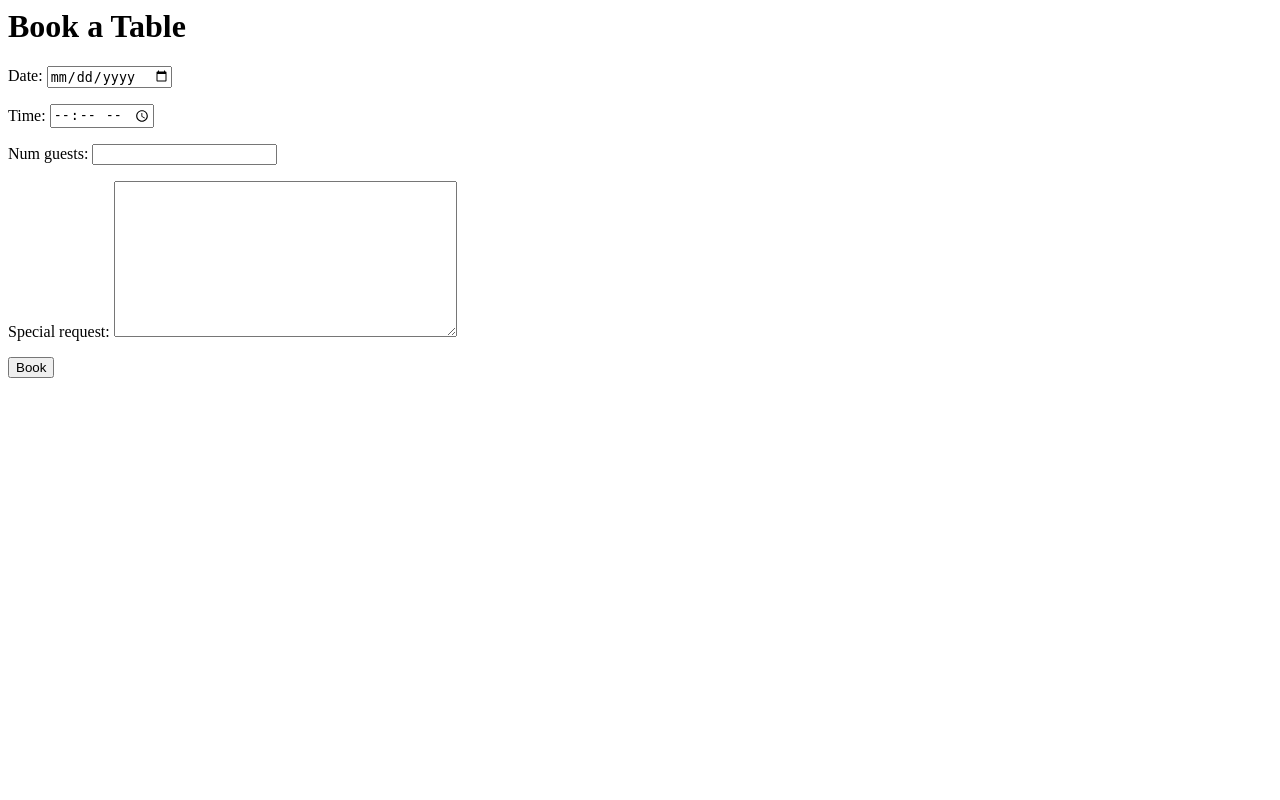
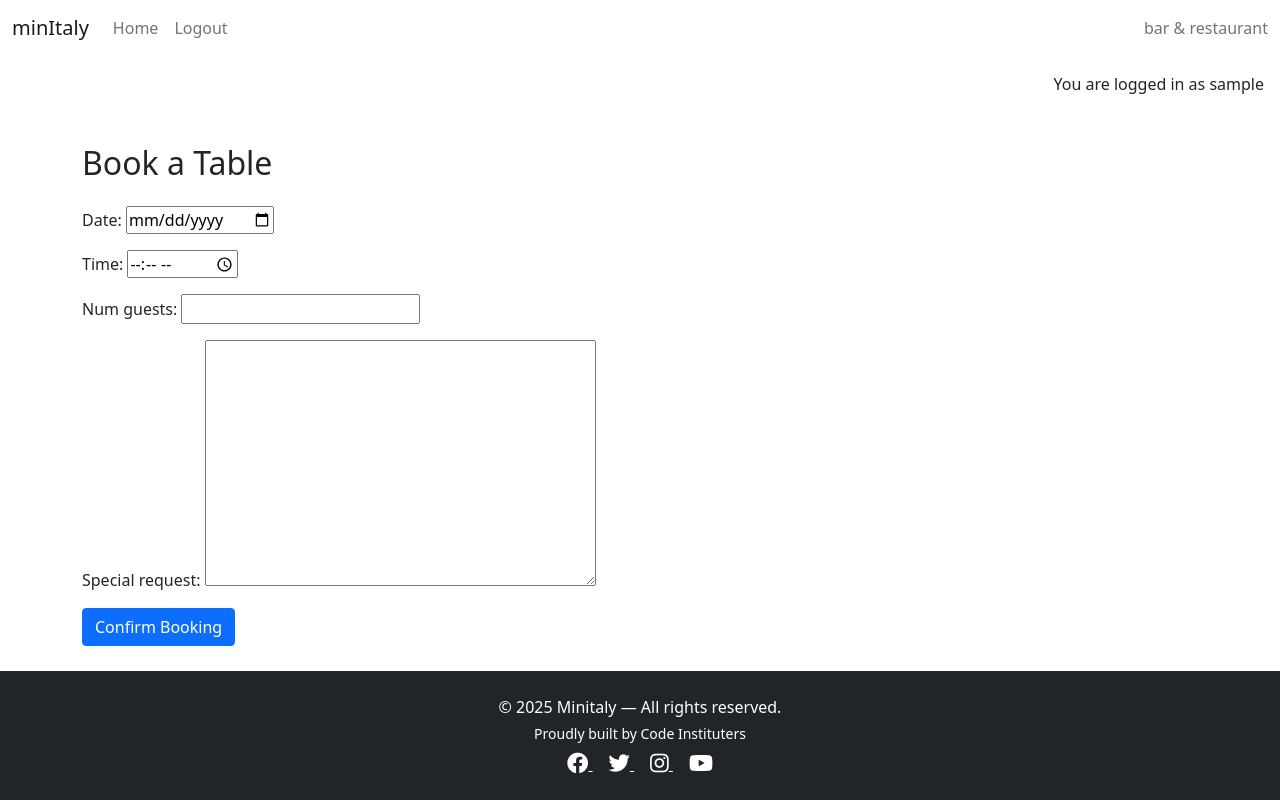
Before and after one commit to Fariba-Kamani/minitaly-booking-system, a Django app: page /bookings/book/ in a window 1280 px wide. Run offline with Django 4.2, Linux system fonts and the light colour scheme; the visitor is signed in with stand-in values (Sample User, id 1).

Commit message:
feat: apply base layout to booking form for consistent site styling

```diff
--- a/bookings/templates/bookings/booking_form.html
+++ b/bookings/templates/bookings/booking_form.html
@@ -1,6 +1,15 @@
-<h1>Book a Table</h1>
-<form method="post">
-    {% csrf_token %}
-    {{ form.as_p }}
-    <button type="submit">Book</button>
-</form>
+{% extends 'base.html' %}
+
+{% block title %}Book a Table{% endblock %}
+
+{% block content %}
+<div class="container mt-5">
+    <h2 class="mb-4">Book a Table</h2>
+
+    <form method="post">
+        {% csrf_token %}
+        {{ form.as_p }}
+        <button type="submit" class="btn btn-primary">Confirm Booking</button>
+    </form>
+</div>
+{% endblock %}
--- a/minitaly/settings.py
+++ b/minitaly/settings.py
@@ -27,7 +27,7 @@ TEMPLATES_DIR = os.path.join(BASE_DIR, 'templates')
 SECRET_KEY = 'django-insecure-#zfpy!yg++#x%e!l_elhdn+rd#kjy8okz7r5bh7+l)7l7c&8zs'
 
 # SECURITY WARNING: don't run with debug turned on in production!
-DEBUG = False
+DEBUG = True
 
 ALLOWED_HOSTS = ['localhost', '127.0.0.1', 'minitaly-booking-system-de8b5948572a.herokuapp.com']
 
```
